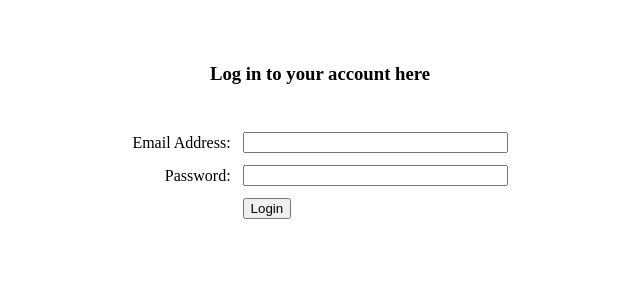
After one commit to breisch/breischblog, a PHP site: page /login.php in a window 1280 px wide. The commit adds this page. Shown: the top 300 px of the page, without its empty margins (320-960 px from the left). Run offline with PHP 8.4, Linux system fonts and the light colour scheme.

Commit message:
Blogg 2013-05-16
Försökt integrera members, går åt helvette då den inte visar posts, antagligen pga att id för post och id för användare
krockar med varandra.

Löser nästa vecka.

```diff
--- /dev/null
+++ b/login.php
@@ -0,0 +1,94 @@
+<?php
+session_start();
+/*
+ *
+Created By Adam Khoury @ www.flashbuilding.com
+-----------------------June 20, 2008-----------------------
+*/
+if (isset($_POST['email'])) {
+//Connect to the database through our include
+include_once ('resources/init.php');
+$email = stripslashes($_POST['email']);
+$email = strip_tags($email);
+$email = mysql_real_escape_string($email);
+$password = ereg_replace("[^A-Za-z0-9]", "", $_POST['password']); // filter everything but numbers and letters
+$password = ($password);
+
+// Make query and then register all database data that -
+// cannot be changed by member into SESSION variables.
+// Data that you want member to be able to change -
+// should never be set into a SESSION variable.
+$sql = mysql_query("SELECT * FROM members WHERE email='$email' AND password='$password' AND emailactivated='1'");
+$login_check = mysql_num_rows($sql);
+if($login_check > 0){
+    while($row = mysql_fetch_array($sql)){
+        // Get member ID into a session variable
+        $id = $row["id"];
+        session_register('id');
+        $_SESSION['id'] = $id;
+        // Get member username into a session variable
+	    $username = $row["username"];
+        session_register('username');
+        $_SESSION['username'] = $username;
+        // Update last_log_date field for this member now
+        mysql_query("UPDATE members SET lastlogin=now() WHERE id='$id'");
+        // Print success message here if all went well then exit the script
+		header("location: index.php?id=$id");
+		exit();
+    } // close while
+} else {
+// Print login failure message to the user and link them back to your login page
+  print '<br /><br /><font color="#FF0000">No match in our records, try again </font><br />
+<br /><a href="login.php">Click here</a> to go back to the login page.';
+  exit();
+}
+}// close if post
+?>
+<!DOCTYPE html PUBLIC "-//W3C//DTD XHTML 1.0 Transitional//EN" "http://www.w3.org/TR/xhtml1/DTD/xhtml1-transitional.dtd">
+<html>
+<head>
+<meta http-equiv="Content-Type" content="text/html; charset=iso-8859-1" />
+<title>Login to your profile</title>
+<script type="text/javascript">
+<!-- Form Validation -->
+function validate_form ( ) {
+valid = true;
+if ( document.logform.email.value == "" ) {
+alert ( "Please enter your User Name" );
+valid = false;
+}
+if ( document.logform.pass.value == "" ) {
+alert ( "Please enter your password" );
+valid = false;
+}
+return valid;
+}
+<!-- Form Validation -->
+</script>
+</head>
+<body>
+     <div align="center">
+       <h3><br />
+         <br />
+       Log in to your account here<br />
+       <br />
+       </h3>
+     </div>
+     <table align="center" cellpadding="5">
+      <form action="login.php" method="post" enctype="multipart/form-data" name="logform" id="logform" onsubmit="return validate_form ( );">
+        <tr>
+          <td class="style7"><div align="right">Email Address:</div></td>
+          <td><input name="email" type="text" id="email" size="30" maxlength="64" /></td>
+        </tr>
+        <tr>
+          <td class="style7"><div align="right">Password:</div></td>
+          <td><input name="password" type="password" id="password" size="30" maxlength="24" /></td>
+        </tr>
+        <tr>
+          <td>&nbsp;</td>
+          <td><input name="Submit" type="submit" value="Login" /></td>
+        </tr>
+      </form>
+    </table>
+</body>
+</html>
```
Also changed, not shown: index.php (+15 -1 lines), resources/config.php (+5 -5 lines).
